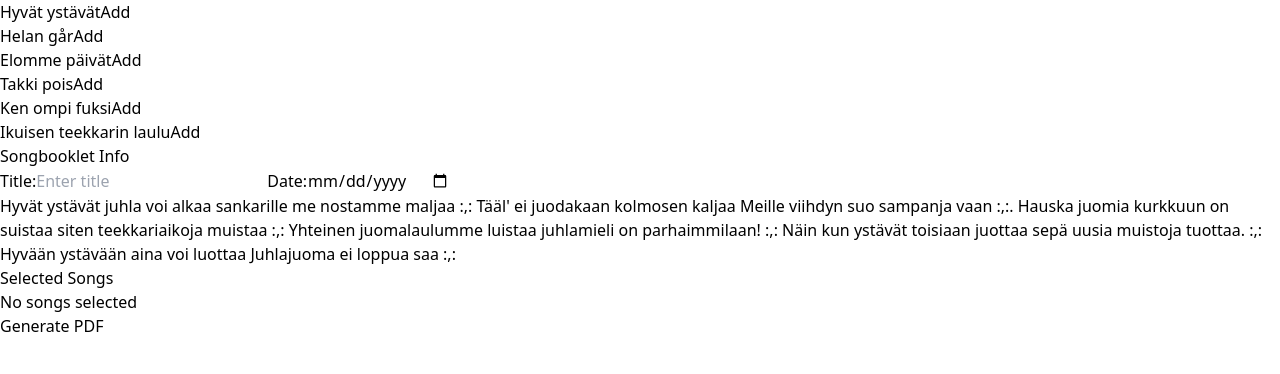
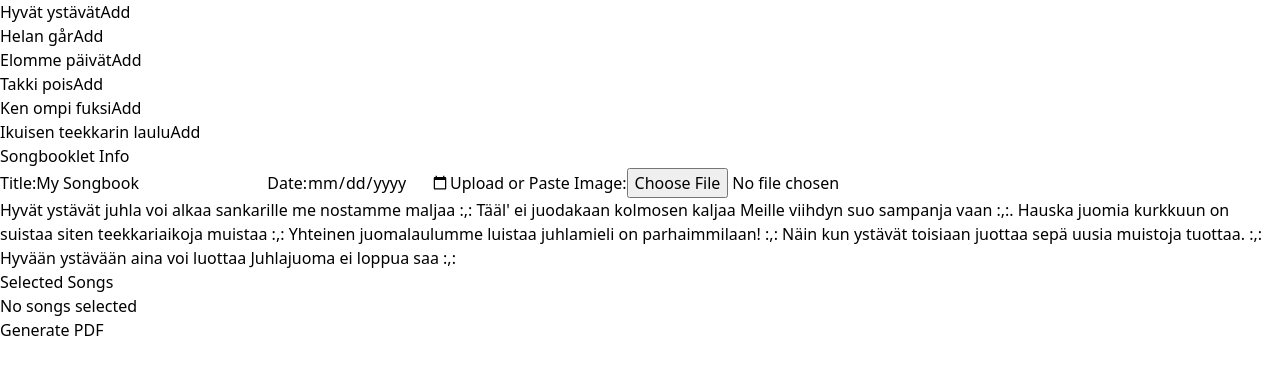
Before and after one commit to Tietokilta/lasygeneraattori, a Next.js app: page / in a window 1280 px wide. Shown: the top 374 px of the page. Built offline with nearby package versions, Linux system fonts and the light colour scheme; what pdfmake would draw is missing.

Commit message:
add possibility to add a photo

```diff
--- a/src/app/components/FrontpageInfo.tsx
+++ b/src/app/components/FrontpageInfo.tsx
@@ -1,31 +1,99 @@
-import { useState } from "react";
+import { useRef } from "react";
 
-const FrontpageInfo = () => {
-  const [title, setTitle] = useState("");
-  const [date, setDate] = useState("");
+type FrontpageInfoProps = {
+  title: string;
+  date: string;
+  image: string | null;
+  onChange: (title: string, date: string, image: string | null) => void;
+};
+
+const FrontpageInfo = ({
+  title,
+  date,
+  image,
+  onChange,
+}: FrontpageInfoProps) => {
+  const inputRef = useRef<HTMLInputElement>(null); // Ref for file input
+
+  // Handle image file selection
+  const handleImageUpload = (event: React.ChangeEvent<HTMLInputElement>) => {
+    const file = event.target.files?.[0];
+    if (file) {
+      const reader = new FileReader();
+      reader.onloadend = () => {
+        onChange(title, date, reader.result as string); // Save as Data URL
+      };
+      reader.readAsDataURL(file);
+    }
+  };
+
+  // Handle pasting images
+  const handlePaste = (event: React.ClipboardEvent<HTMLDivElement>) => {
+    const items = event.clipboardData.items;
+    for (const item of items) {
+      if (item.type.startsWith("image")) {
+        const file = item.getAsFile();
+        if (file) {
+          const reader = new FileReader();
+          reader.onloadend = () => {
+            onChange(title, date, reader.result as string); // Save as Data URL
+          };
+          reader.readAsDataURL(file);
+        }
+      }
+    }
+  };
 
   return (
-    <div className="border border-black w-80 h-80 m-2 p-4 flex flex-col gap-4">
+    <div
+      className="border border-black w-80 h-auto m-2 p-4 flex flex-col gap-4"
+      onPaste={handlePaste} // Capture paste events
+    >
       <h2 className="text-lg font-bold">Songbooklet Info</h2>
+
+      {/* Title Input */}
       <label className="flex flex-col">
         <span className="font-medium">Title:</span>
         <input
           type="text"
           value={title}
-          onChange={(e) => setTitle(e.target.value)}
+          onChange={(e) => onChange(e.target.value, date, image)}
           placeholder="Enter title"
           className="border p-2 rounded"
         />
       </label>
+
+      {/* Date Input */}
       <label className="flex flex-col">
         <span className="font-medium">Date:</span>
         <input
           type="date"
           value={date}
-          onChange={(e) => setDate(e.target.value)}
+          onChange={(e) => onChange(title, e.target.value, image)}
           className="border p-2 rounded"
         />
       </label>
+
+      {/* Image Upload & Paste */}
+      <label className="flex flex-col">
+        <span className="font-medium">Upload or Paste Image:</span>
+        <input
+          ref={inputRef}
+          type="file"
+          accept="image/*"
+          onChange={handleImageUpload}
+          className="border p-2 rounded"
+        />
+      </label>
+
+      {/* Show Image Preview */}
+      {image && (
+        <img
+          src={image}
+          alt="Uploaded"
+          className="mt-2 max-h-40 object-cover border"
+        />
+      )}
     </div>
   );
 };
--- a/src/app/components/SongBooklet.tsx
+++ b/src/app/components/SongBooklet.tsx
@@ -1,75 +1,109 @@
 "use client";
 
 import pdfMake from "pdfmake/build/pdfmake";
-import pdfFonts from "pdfmake/build/vfs_fonts"
+import pdfFonts from "pdfmake/build/vfs_fonts";
+import { useState } from "react";
+import { Content, TDocumentDefinitions } from "pdfmake/interfaces";
+import { SongData } from "../types";
 
 pdfMake.vfs = pdfFonts.vfs;
-import { SongData } from "../types";
-import { useState } from "react";
-import { Content, TDocumentDefinitions } from "pdfmake/interfaces";
-
 
 type SongBookletProps = {
   selectedSongs: SongData[];
+  title: string;
+  date: string;
+  image: string | null;
 };
 
-const SongBooklet = ({ selectedSongs }: SongBookletProps) => {
+const SongBooklet = ({
+  selectedSongs,
+  title,
+  date,
+  image,
+}: SongBookletProps) => {
+  const [iframeSrc, setIframeSrc] = useState<string>(" ");
   const docContent: Content = [];
+
+  // ✅ **Add the front page content**
+  // Add title
+  docContent.push({
+    text: title,
+    style: "header",
+    alignment: "center",
+    margin: [0, 50, 0, 10],
+  });
+
+  docContent.push({
+    text: `${date}`,
+    style: "subheader",
+    alignment: "center",
+    margin: [0, 0, 0, 20],
+  });
+
+  if (image) {
+    docContent.push({
+      image: image,
+      width: 300,
+      alignment: "center",
+      margin: [0, 10, 0, 10],
+    });
+  }
+
+  docContent.push(
+    { text: " ", margin: [0, 20] },
+    { text: " ", pageBreak: "after" } // ✅ **Page Break after Front Page**
+  );
+
+  // ✅ **Add Songs Starting from Page 2**
   selectedSongs.forEach((song, index) => {
-    docContent.push({ text: `${index + 1}. ${song.title}`});
-    docContent.push({ text: song.lyrics});
-    docContent.push({ text: " "});
-  })
+    docContent.push(
+      { text: `${index + 1}. ${song.title}`, style: "songTitle" },
+      { text: song.lyrics, margin: [0, 5] },
+      { text: " ", margin: [0, 10] },
+      { text: `${song.title} again`, style: "songTitle" },
+      { text: `${song.lyrics}`, margin: [0, 5] },
+      { text: " ", margin: [0, 10] },
+      { text: `${song.title} yet again`, style: "songTitle" },
+      { text: `${song.lyrics}`, margin: [0, 5] },
+      { text: " ", margin: [0, 10] },
+      { text: `${song.title} to get 12 pages`, style: "songTitle" },
+      { text: `${song.lyrics}`, margin: [0, 5] },
+      { text: " ", margin: [0, 10] },
+      { text: `${song.title} to get 12 PAGES`, style: "songTitle" },
+      { text: `${song.lyrics}`, margin: [0, 5] },
+      { text: " ", margin: [0, 10] }
+    );
+  });
+
   const docDefinition: TDocumentDefinitions = {
     content: docContent,
     styles: {
-      header: {
-        fontSize: 22,
-        bold: true,
-      },
-      anotherStyle: {
-        italics: true,
-        alignment: 'right',
-      },
+      header: { fontSize: 30, bold: true },
+      subheader: { fontSize: 16, italics: true },
+      songTitle: { fontSize: 18, bold: true, margin: [0, 10] },
     },
   };
-
-  const [iframeSrc, setIframeSrc] = useState<string>("kusi");
 
   const createPdf = () => {
     const pdfGenerator = pdfMake.createPdf(docDefinition);
     pdfGenerator.getDataUrl((dataUrl) => {
       setIframeSrc(dataUrl);
-    })
-  }
+    });
+  };
+
   return (
     <div>
-      <button onClick={createPdf}>Generate PDF</button>
+      <button
+        onClick={createPdf}
+        className="p-2 bg-blue-500 text-white rounded"
+      >
+        Generate PDF
+      </button>
       <div className="border border-black m-2 w-[700px] h-[850px]">
         <iframe src={iframeSrc} className="w-full h-full"></iframe>
       </div>
     </div>
   );
-
 };
 
 export default SongBooklet;
-
-  /*
-  return (
-    <div className="border border-black m-2 flex items-center justify-center bg-white shadow-lg
-                    w-[700px] h-[900px] p-4 overflow-y-auto">
-      <div className="text-center">
-        {selectedSongs.length > 0 ? (
-          selectedSongs.map((song, index) => (
-            <div key={index} className="mb-4">
-              <h2 className="font-bold text-lg">{song.title}</h2>
-              <p className="whitespace-pre-wrap text-sm">{song.lyrics}</p>
-            </div>
-          ))
-        ) : (
-          <p className="text-gray-500">No songs selected</p>
-        )}
-      </div>
-    </div>
-  );*/
--- a/src/app/page.tsx
+++ b/src/app/page.tsx
@@ -11,47 +11,56 @@ import FrontpageInfo from "./components/FrontpageInfo";
 export default function Home() {
   const [selectedSong, setSelectedSong] = useState(songs[0]); // Default song
   const [selectedSongs, setSelectedSongs] = useState<SongData[]>([]);
-
-  // Add song to selected list (if not already added)
-  const handleSelectSong = (song: SongData) => {
-    setSelectedSongs((prev) =>
-      prev.some((s) => s.id === song.id) ? prev : [...prev, song]
-    );
-  };
-
-  // Remove song from selected list
-  const handleRemoveSong = (songId: number) => {
-    setSelectedSongs((prev) => prev.filter((song) => song.id !== songId));
-  };
+  const [title, setTitle] = useState("My Songbook"); // Default title
+  const [date, setDate] = useState(""); // Default empty date
+  const [image, setImage] = useState<string | null>(null); // Store image as data URL
 
   return (
     <div className="flex h-screen">
       {/* Left side (50% width) */}
       <div className="w-1/2 flex flex-col p-4">
-        {/* Row layout for SongList and FrontpageInfo */}
         <div className="flex">
           <div className="w-1/2 p-2">
             <SongList
               onSelectSong={setSelectedSong}
-              onAddToSelected={handleSelectSong}
+              onAddToSelected={(song) =>
+                setSelectedSongs((prev) =>
+                  prev.some((s) => s.id === song.id) ? prev : [...prev, song]
+                )
+              }
             />
           </div>
           <div className="w-1/2 p-2">
-            <FrontpageInfo />
+            <FrontpageInfo
+              title={title}
+              date={date}
+              image={image}
+              onChange={(newTitle, newDate, newImage) => {
+                setTitle(newTitle);
+                setDate(newDate);
+                setImage(newImage);
+              }}
+            />
           </div>
         </div>
 
-        {/* Column layout for LyricsBox and SelectedSongs */}
         <LyricsBox lyrics={selectedSong.lyrics} />
         <SelectedSongs
           selectedSongs={selectedSongs}
-          onRemoveSong={handleRemoveSong}
+          onRemoveSong={(songId) =>
+            setSelectedSongs((prev) => prev.filter((s) => s.id !== songId))
+          }
         />
       </div>
 
       {/* Right side - SongBooklet (50% width) */}
       <div className="w-1/2 flex justify-center p-4">
-        <SongBooklet selectedSongs={selectedSongs} />
+        <SongBooklet
+          selectedSongs={selectedSongs}
+          title={title}
+          date={date}
+          image={image}
+        />
       </div>
     </div>
   );
```
